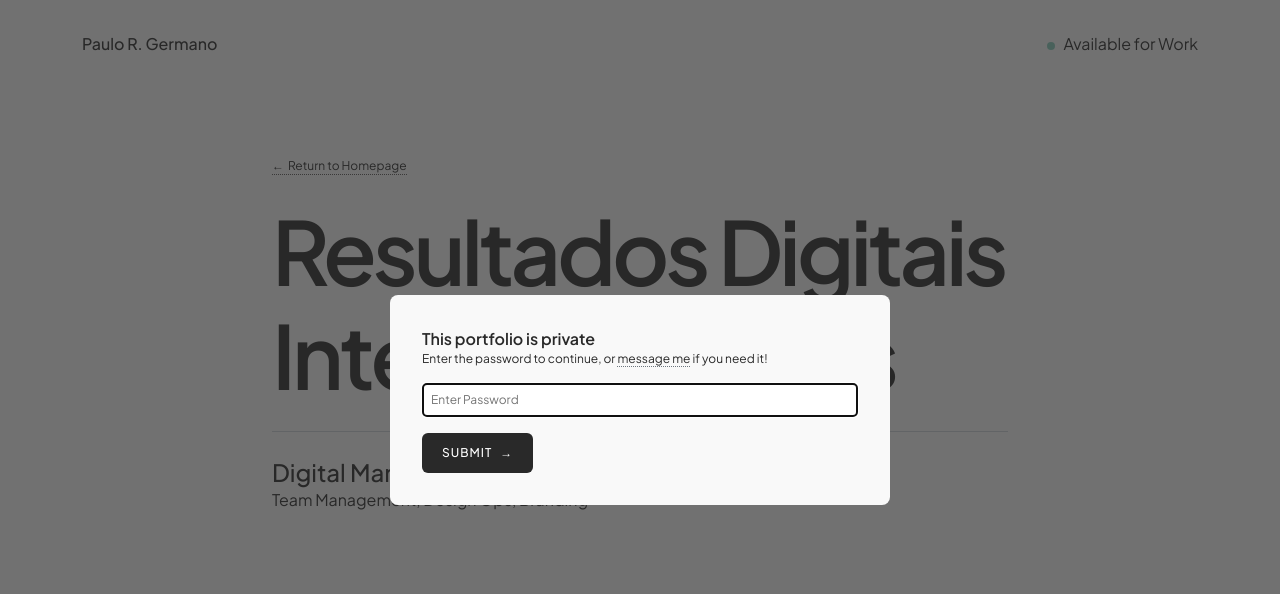
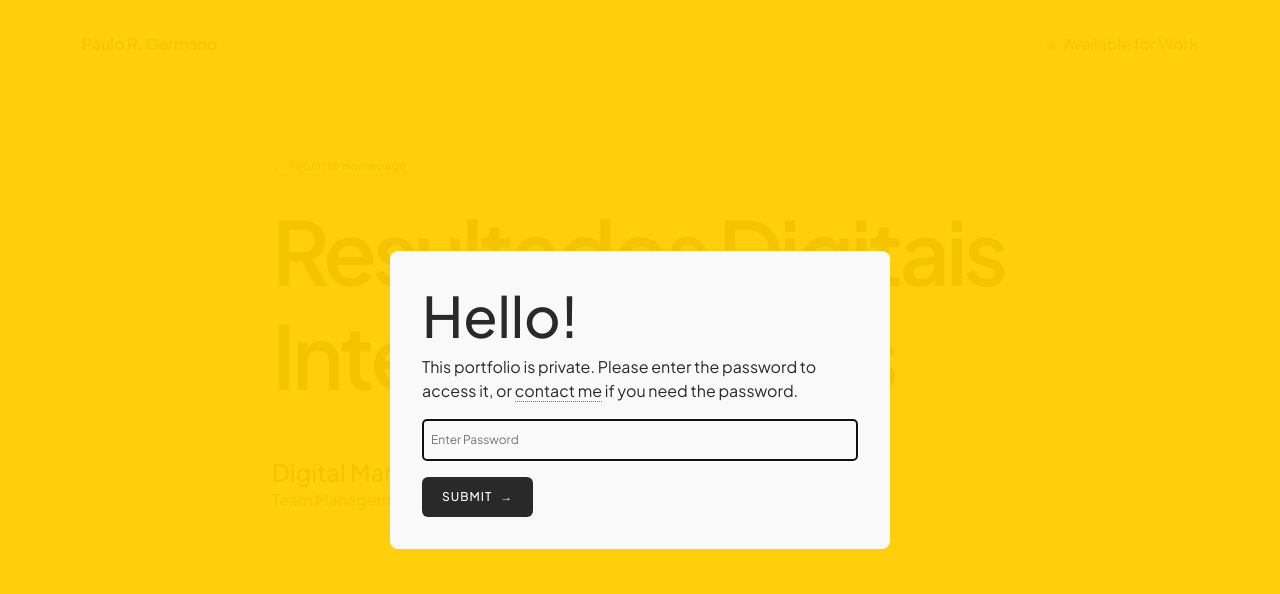
Before and after one commit to paulorg/portfolio, a website with bundled scripts: page _src/rd/index.html in a window 1280 px wide. Shown: the top 594 px of the page. Built offline with nearby package versions, Linux system fonts and the light colour scheme.

Commit message:
updates password modal

```diff
--- a/_src/rd/index.html
+++ b/_src/rd/index.html
@@ -15,15 +15,13 @@
   <meta charset="utf-8">
   <meta name="viewport" content="width=device-width, initial-scale=1">
   <meta name="robots" content="noindex, nofollow">
-  <meta name="description"
-    content="Product Designer portfolio specializing in accessible products and engaging experiences.">
+  <meta name="description" content="Product Designer portfolio specializing in accessible products and engaging experiences.">
   <link rel="stylesheet" href="../css/styles.css">
   <link rel="icon" href="../assets/favicon.svg" sizes="any" type="image/svg+xml">
   <title>Resultados Digitais Case - Paulo Ricardo Germano - Portfolio</title>
   <!-- Open Graph Meta Tags -->
   <meta property="og:title" content="Paulo Ricardo Germano - Portfolio">
-  <meta property="og:description"
-    content="Product Designer portfolio specializing in accessible products and engaging experiences.">
+  <meta property="og:description" content="Product Designer portfolio specializing in accessible products and engaging experiences.">
   <meta property="og:image" content="https://paulorg.com.br/assets/preview.png">
   <meta property="og:url" content="https://paulorg.com.br">
   <meta property="og:type" content="website">
@@ -145,23 +143,15 @@
         </div>
         <div class="col-lg-6">
           <ul>
-            <li><a href="tel:5548999110961" target="_blank" rel="noopener" aria-label="Call me (opens in a new tab)">+55
-                48 999110961</a></li>
-            <li><a href="mailto:paulo.germano@gmail.com" target="_blank" rel="noopener"
-                aria-label="Send me an email (opens in a new tab)">paulo.germano@gmail.com</a></li>
+            <li><a href="tel:5548999110961" target="_blank" rel="noopener" aria-label="Call me (opens in a new tab)">+55 48 999110961</a></li>
+            <li><a href="mailto:paulo.germano@gmail.com?subject=Inquiry%20from%20Your%20Portfolio&body=Hello,%0D%0A%0D%0AI came across your portfolio and would like to connect.%0D%0A%0D%0APlease let me know a convenient time to discuss.%0D%0A%0D%0ABest regards,%0D%0A[Your Name]" target="_blank" rel="noopener" aria-label="Send me an email (opens in a new tab)">paulo.germano@gmail.com</a></li>
           </ul>
           <ul>
-            <li><a href="https://www.linkedin.com/in/pauloricardogermano/" target="_blank" rel="noopener"
-                aria-label="Visit my LinkedIn profile (opens in a new tab)">Linkedin</a></li>
-            <li><a href="https://instagram.com/pauloricardogermano" target="_blank" rel="noopener"
-                aria-label="Visit my Instagram profile (opens in a new tab)">Instagram</a></li>
-            <li><a
-                href="https://api.whatsapp.com/send?phone=5548999110961&text=Hi%21+I+found+your+website+and+wanted+to+reach+out."
-                target="_blank" rel="noopener"
-                aria-label="Send me a message on Whatsapp (opens in a new tab)">Whatsapp</a></li>
+            <li><a href="https://www.linkedin.com/in/pauloricardogermano/" target="_blank" rel="noopener" aria-label="Visit my LinkedIn profile (opens in a new tab)">Linkedin</a></li>
+            <li><a href="https://instagram.com/pauloricardogermano" target="_blank" rel="noopener" aria-label="Visit my Instagram profile (opens in a new tab)">Instagram</a></li>
+            <li><a href="https://api.whatsapp.com/send?phone=5548999110961&text=Hi%21+I+found+your+website+and+wanted+to+reach+out." target="_blank" rel="noopener" aria-label="Send me a message on Whatsapp (opens in a new tab)">Whatsapp</a></li>
           </ul>
-          <p>© 2025. <button id="scrollToTopBtn" type="button" aria-label="Scroll to the top of the page">Return to the
-              top</button>.</p>
+          <p>© 2025. <button id="scrollToTopBtn" type="button" aria-label="Scroll to the top of the page">Return to the top</button>.</p>
         </div>
       </div>
     </div>
@@ -172,10 +162,10 @@
     <div class="modal-dialog modal-dialog-centered">
         <div class="modal-content">
             <div class="modal-header">
-                <h2 class="modal-title" id="modalTitle">This portfolio is private</h2>
+                <h2 class="modal-title">Hello!</h2>
             </div>
             <div class="modal-body">
-                <p id="modalDesc">Enter the password to continue, or <a href="mailto:paulo.germano@gmail.com" target="_blank" rel="noopener" aria-label="Send me an email (opens in a new tab)">message me</a> if you need it!</p>
+                <p id="modalDesc"><span id="modalTitle">This portfolio is private</span>. Please enter the password to access it, or <a href="mailto:paulo.germano@gmail.com?subject=Request%20Portfolio%20Access&body=Hello,%0D%0A%0D%0AI'd like to request access to your portfolio." target="_blank" rel="noopener" aria-label="Send me an email (opens in a new tab)">contact me</a> if you need the password.</p>
                 <input type="password" id="passwordInput" class="form-control" placeholder="Enter Password" aria-label="Password input field">
                 <small id="error-message" class="text-danger visually-hidden" role="alert">Wrong password, please try again!</small>
             </div>
--- a/_src/scss/styles.scss
+++ b/_src/scss/styles.scss
@@ -24,8 +24,8 @@
 $body-heading: $primary;
 $link-color: $primary;
 
-$modal-backdrop-bg: $primary;
-$modal-backdrop-opacity: 0.65;
+$modal-backdrop-bg: $yellow;
+$modal-backdrop-opacity: 0.95;
 
 $body-bg-dark: $primary;
 $body-color-dark: $light;
@@ -885,35 +885,36 @@
             padding: 0;
             border: 0;
             h2{
-                font-size: 1rem;
-                line-height: 1.5rem;
-                margin: 0;
-                font-weight: 600;
+                font-size: 3.5rem;
+                line-height: 4rem;
+                margin: 0 0 .5rem;
+                font-weight: 500;
             }
         }
         .modal-body{
             padding: 0;
             p{
                 text-wrap: auto;
-                font-size: .75rem;
-                line-height: 1rem;
+                font-size: 1rem;
+                line-height: 1.5rem;
                 a{
                     border-bottom: 1px dotted $gray-600;
                     text-decoration: none;
                 }
             }
             input{
+                background: transparent;
                 border: 1px solid $gray-600;
                 border-radius: .25rem;
                 padding: .5rem;
                 font-size: .75rem;
-                line-height: 1rem;
+                line-height: 1.5rem;
                 width: 100%;
             }
             small{
                 font-size: .75rem;
-                line-height: 1rem;
-                margin: .5rem 0 0;
+                line-height: 1.5rem;
+                margin: 1rem 0 0;
             }
         }
         .modal-footer{
```
Also changed, not shown: _src/csm/index.html (+3 -3 lines), _src/index.html (+3 -3 lines), _src/vast/index.html (+3 -3 lines), _src/volvo/index.html (+3 -3 lines), csm/index.html (+3 -3 lines), index.html (+3 -3 lines), rd/index.html (+10 -20 lines), vast/index.html (+3 -3 lines), volvo/index.html (+3 -3 lines), _src/css/styles.css, 1 other file.
